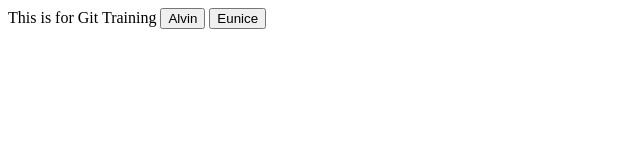
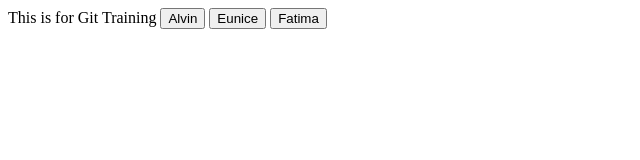
Before and after one commit to bitgooph/git_training_buttons, a plain HTML site: page index.html in a window 1280 px wide. Shown: the whole page, without its empty margins (0-640 px from the left). Drawn offline with Linux system fonts and the light colour scheme.

Commit message:
added button
added button

```diff
--- a/index.html
+++ b/index.html
@@ -16,5 +16,7 @@
 
   <button type="button">Eunice</button>
 
+  <button type="button">Fatima</button>
+
 </body>
 </html>
```
